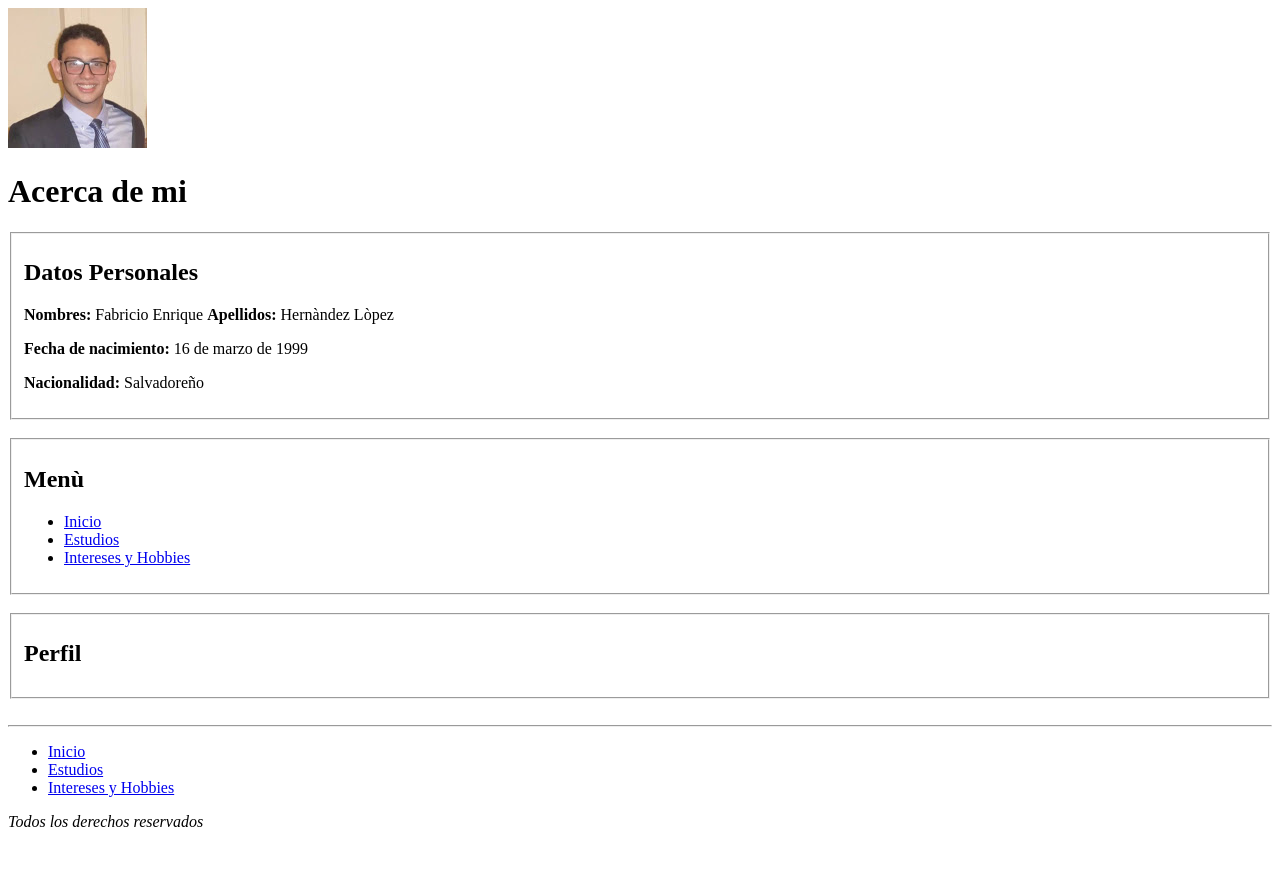
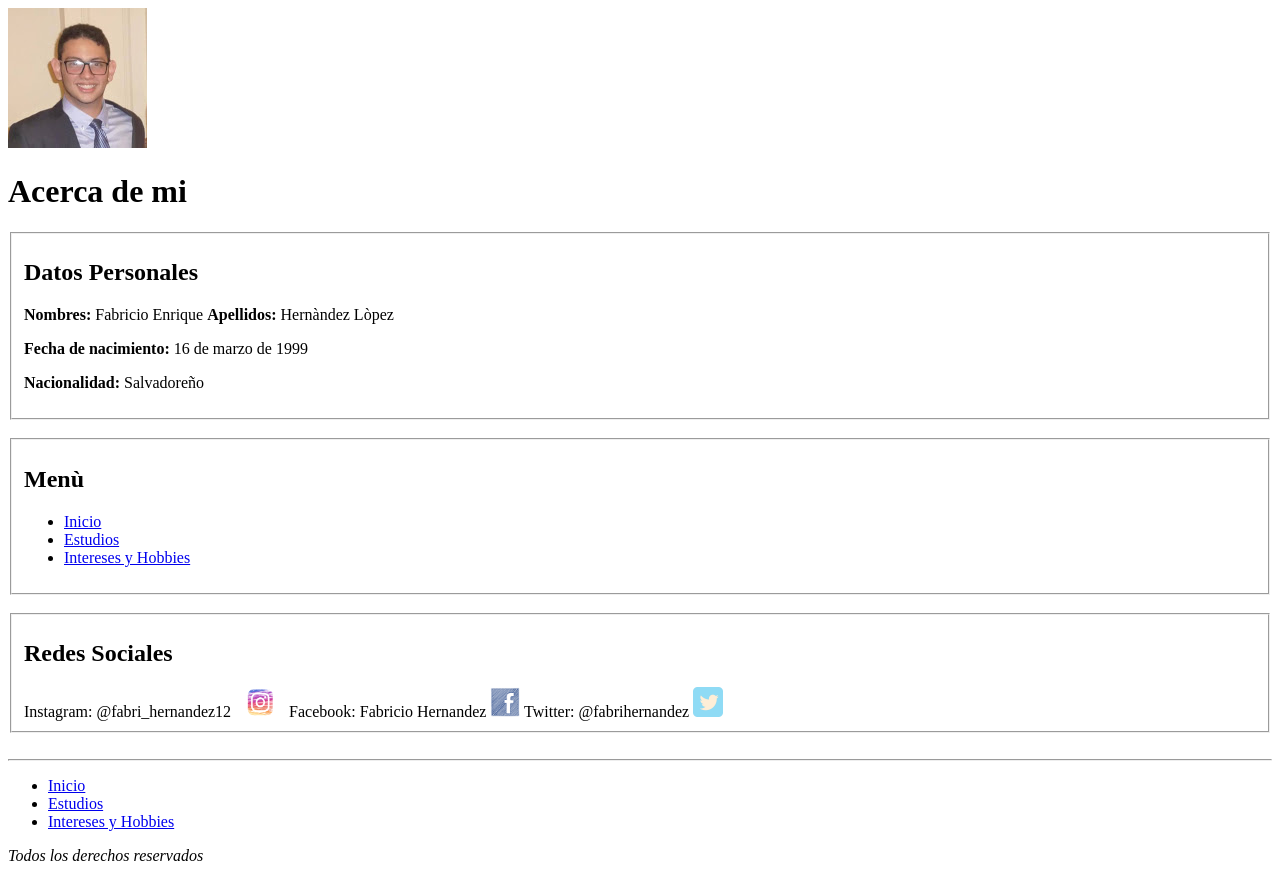
Before and after one commit to fabriciohernandez/Portafolio_PW0219_-00163217-, a plain HTML site: page Tarea1/index.html in a window 1280 px wide. Before the commit the page ends 839 px from the top, so only its background shows below. Drawn offline with Linux system fonts and the light colour scheme.

Commit message:
Agregando mas imagenes y detalles finales

```diff
--- a/Tarea1/index.html
+++ b/Tarea1/index.html
@@ -40,7 +40,13 @@
         <br>
         <section>
             <fieldset>
-                <h2>Perfil</h2>
+                <h2>Redes Sociales</h2>
+                Instagram: @fabri_hernandez12
+                <img src="RecursosAudioVisuales/instagram.png" alt="ins" width="50px" height="30px">
+                Facebook: Fabricio Hernandez
+                <img src="RecursosAudioVisuales/facebook.jpg" alt="fbc" width="30px" height="30px">
+                Twitter: @fabrihernandez
+                <img src="RecursosAudioVisuales/2-twitter.jpg" alt="tw" width="30px" height="30px">
             </fieldset>
         </section>
     </main>
```
Also changed, not shown: Tarea1/Intereses.html (+5 -3 lines), Tarea1/RecursosAudioVisuales/2-twitter.jpg (added), Tarea1/RecursosAudioVisuales/facebook.jpg (added), Tarea1/RecursosAudioVisuales/instagram.png (added).
